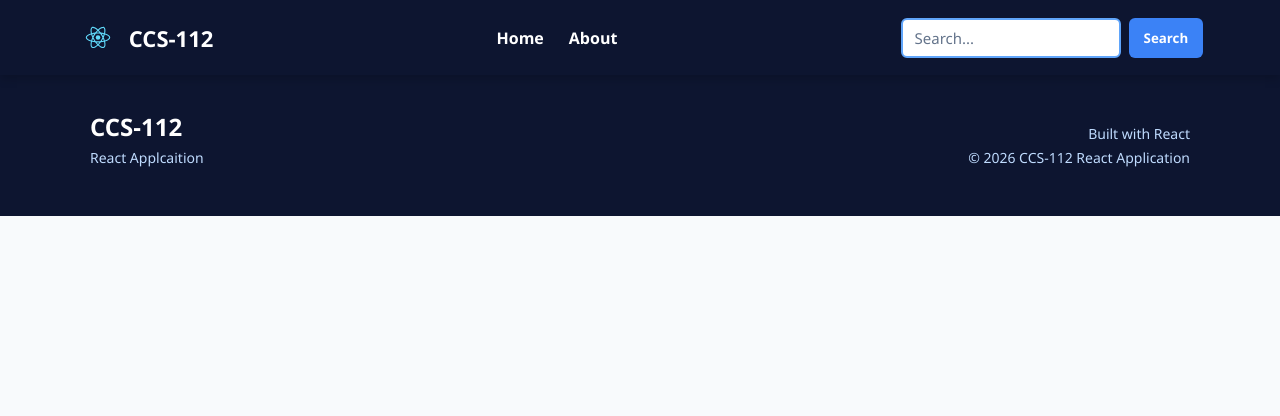
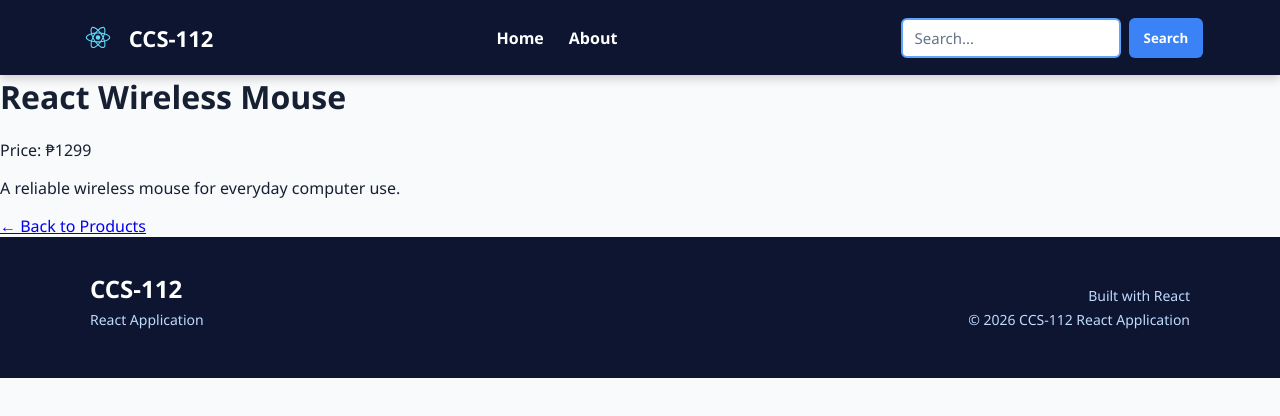
Before and after one commit to aljromev-pixel/react-API-fetching-and-sending-data, a React (Create React App) app: page /products/1 in a window 1280 px wide. Shown: the top 416 px of the page. Built offline with nearby package versions, Linux system fonts and the light colour scheme.

Commit message:
improve product card styles

```diff
--- a/src/App.css
+++ b/src/App.css
@@ -2,37 +2,111 @@
   text-align: center;
 }
 
-.App-logo {
-  height: 40vmin;
-  pointer-events: none;
+body {
+  margin: 0;
+  font-family: "Segoe UI", "Helvetica Neue", Arial, sans-serif;
+  color: #1f2937;
+  background-color: #ffffff;
 }
 
-@media (prefers-reduced-motion: no-preference) {
-  .App-logo {
-    animation: App-logo-spin infinite 20s linear;
+h1,
+h2,
+h3,
+h4 {
+  font-family: "Segoe UI", "Helvetica Neue", Arial, sans-serif;
+  letter-spacing: -0.3px;
+}
+
+p {
+  font-family: "Segoe UI", "Helvetica Neue", Arial, sans-serif;
+  line-height: 1.6;
+}
+
+.footer {
+  margin-top: 70px;
+  background-color: #111827;
+  color: #ffffff;
+  padding: 40px 8% 0;
+}
+
+.footer-content {
+  max-width: 1200px;
+  margin: 0 auto;
+  padding-bottom: 35px;
+  display: flex;
+  justify-content: space-between;
+  align-items: center;
+  gap: 40px;
+}
+
+.footer-brand h2 {
+  margin: 0 0 8px;
+  font-size: 24px;
+  font-weight: 700;
+  letter-spacing: 0.5px;
+}
+
+.footer-brand p {
+  margin: 0;
+  color: #d1d5db;
+  font-size: 14px;
+}
+
+.footer-info {
+  text-align: right;
+}
+
+.footer-info p {
+  margin: 5px 0;
+  color: #d1d5db;
+  font-size: 14px;
+}
+
+.product-detail {
+  max-width: 900px;
+  margin: 70px auto;
+  padding: 0 30px;
+}
+
+.product-detail h1 {
+  font-size: 36px;
+  font-weight: 700;
+  margin-bottom: 15px;
+}
+
+.product-detail p {
+  color: #4b5563;
+  font-size: 16px;
+}
+
+.product-detail a {
+  display: inline-block;
+  margin-top: 20px;
+  color: #2563eb;
+  font-size: 15px;
+  font-weight: 600;
+  text-decoration: none;
+}
+
+.product-detail a:hover {
+  text-decoration: underline;
+}
+
+@media (max-width: 768px) {
+  .footer-content {
+    flex-direction: column;
+    align-items: flex-start;
+  }
+
+  .footer-info {
+    text-align: left;
+  }
+
+  .product-detail {
+    margin: 50px auto;
+  }
+
+  .product-detail h1 {
+    font-size: 28px;
   }
 }
-
-.App-header {
-  background-color: #282c34;
-  min-height: 100vh;
-  display: flex;
-  flex-direction: column;
-  align-items: center;
-  justify-content: center;
-  font-size: calc(10px + 2vmin);
-  color: white;
-}
-
-.App-link {
-  color: #61dafb;
-}
-
-@keyframes App-logo-spin {
-  from {
-    transform: rotate(0deg);
-  }
-  to {
-    transform: rotate(360deg);
-  }
-}
--- a/src/App.jsx
+++ b/src/App.jsx
@@ -4,6 +4,7 @@ import logo from "./logo.svg";
 
 import HomePage from "./HomePage";
 import AboutPage from "./AboutPage";
+import ProductDetail from "./Components/ProductDetail";
 import Footer from "./Footer";
 
 function App() {
@@ -54,6 +55,11 @@ function App() {
             path="/about"
             element={<AboutPage />}
           />
+
+          <Route
+            path="/products/:id"
+            element={<ProductDetail />}
+          />
         </Routes>
 
         <Footer />
--- a/src/Components/ProductCard.jsx
+++ b/src/Components/ProductCard.jsx
@@ -1,4 +1,5 @@
 import { useState } from "react";
+import { Link } from "react-router-dom";
 import styles from "./ProductCard.module.css";
 
 export default function ProductCard({ product }) {
@@ -27,6 +28,10 @@ export default function ProductCard({ product }) {
 
         <button onClick={increaseQuantity}>+</button>
       </div>
+
+      <Link to={`/products/${product.id}`}>
+        View Details
+      </Link>
     </div>
   );
 }
--- a/src/Footer.jsx
+++ b/src/Footer.jsx
@@ -3,12 +3,10 @@ import React from "react";
 function Footer() {
   return (
     <footer className="footer">
-
       <div className="footer-content">
-
-         <div className="footer-brand">
+        <div className="footer-brand">
           <h2>CCS-112</h2>
-          <p>React Applcaition</p>
+          <p>React Application</p>
         </div>
 
         <div className="footer-info">
```
